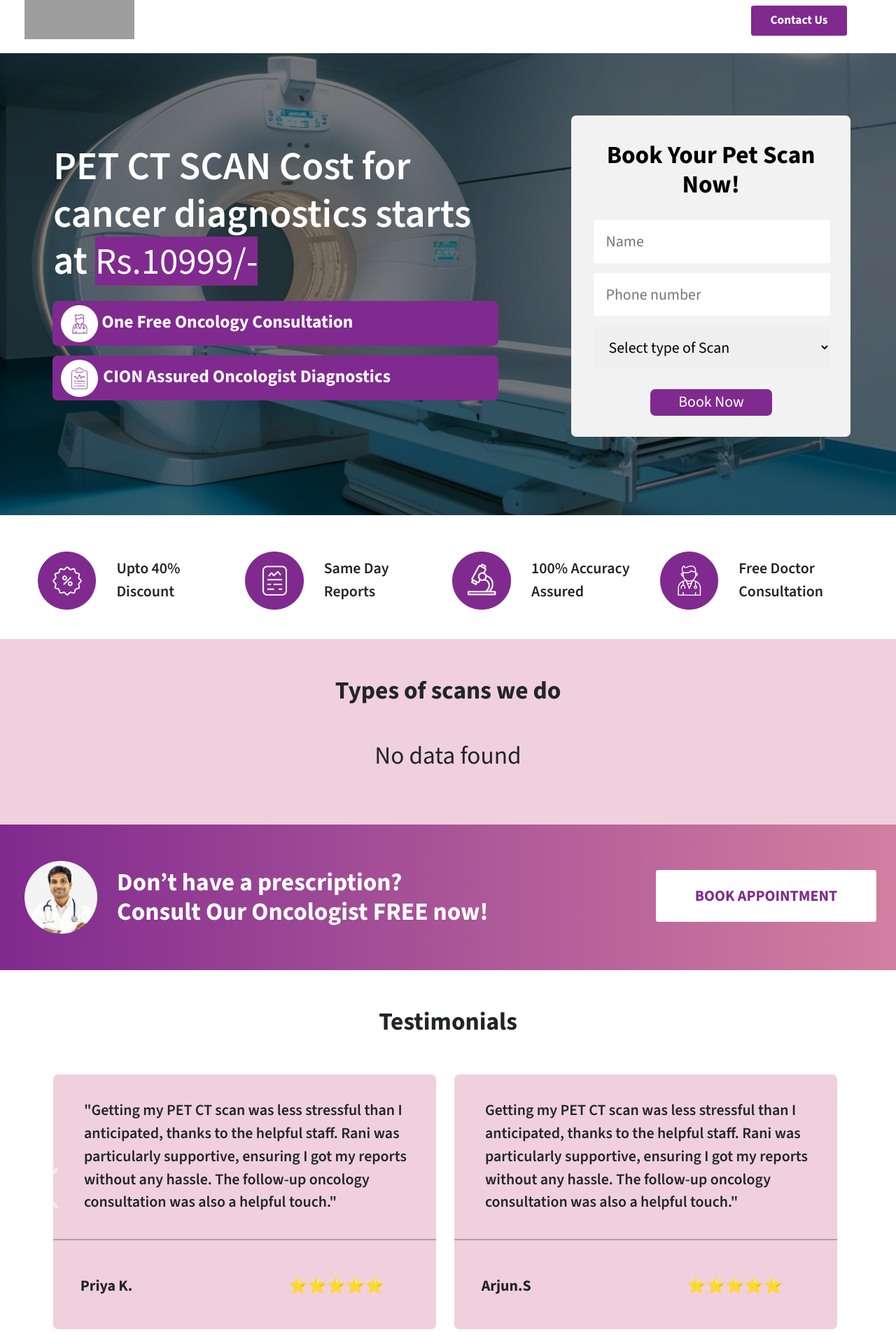
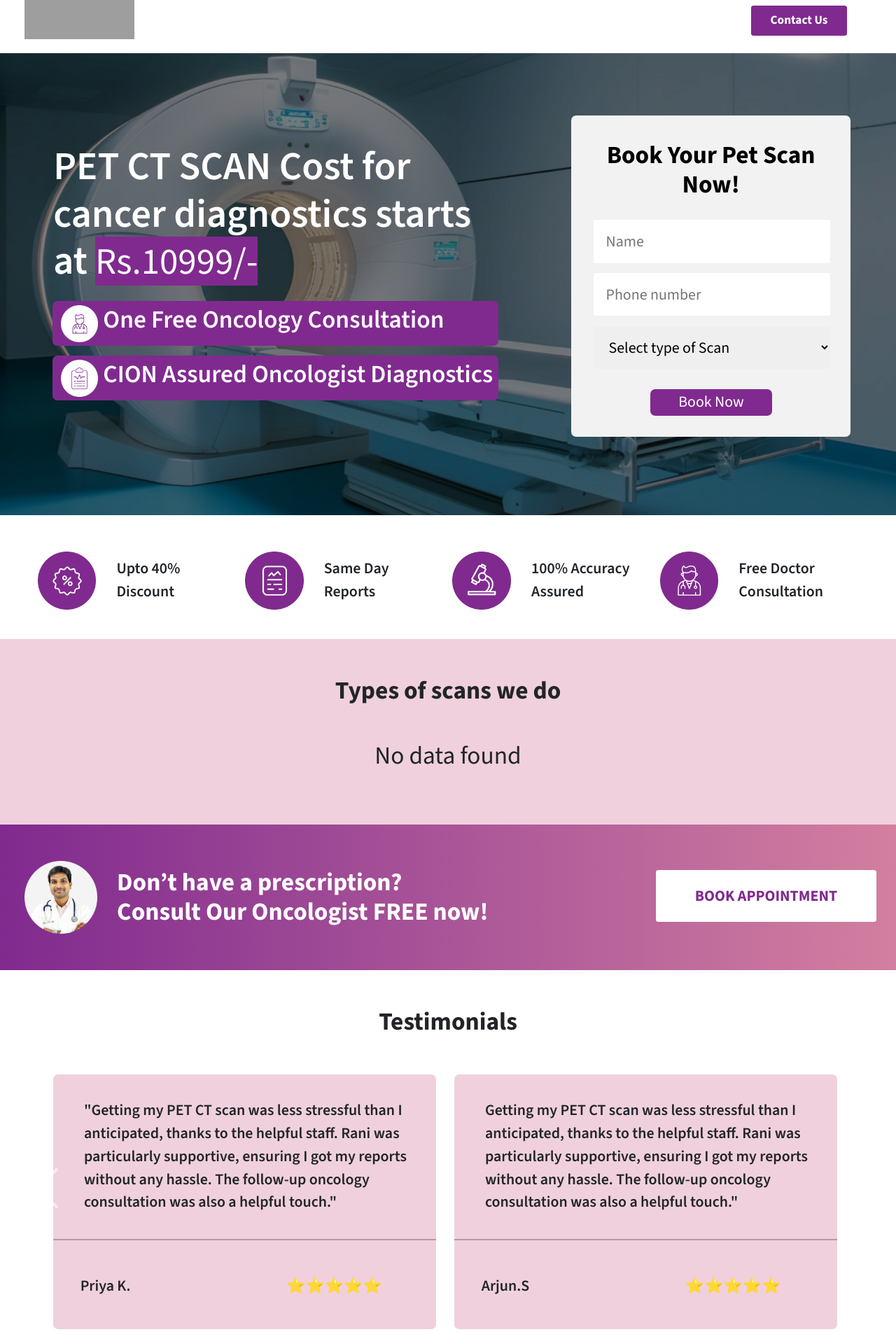
Before and after one commit to lavankumara2015/htdocs, a PHP site: page /copyFigma/index.php in a window 1280 px wide. Shown: the part 17-1920 px from the top of the page at 70% size. Run offline with PHP 8.4, Linux system fonts and the light colour scheme; data that the repository does not hold is empty; grey boxes are pictures that could not be loaded.

Commit message:
small changes

```diff
--- a/copyFigma/index.php
+++ b/copyFigma/index.php
@@ -5,7 +5,8 @@
     <!-- <meta http-equiv="refresh" content="1"> -->
     <meta charset="UTF-8">
     <meta name="viewport" content="width=device-width, initial-scale=1.0">
-    <title>Cancer Clinics</title>
+    <title>Cion Cancer Clinics</title>
+    <link rel="shortcut icon" href="./assests/Faviicon.png" type="image/x-icon">
     <link href="https://cdn.jsdelivr.net/npm/bootstrap@5.3.3/dist/css/bootstrap.min.css" rel="stylesheet" integrity="sha384-QWTKZyjpPEjISv5WaRU9OFeRpok6YctnYmDr5pNlyT2bRjXh0JMhjY6hW+ALEwIH" crossorigin="anonymous">
     <script src="https://cdn.jsdelivr.net/npm/bootstrap@5.3.3/dist/js/bootstrap.bundle.min.js" integrity="sha384-YvpcrYf0tY3lHB60NNkmXc5s9fDVZLESaAA55NDzOxhy9GkcIdslK1eN7N6jIeHz" crossorigin="anonymous"></script>
     <link rel="stylesheet" href="styles.css">
@@ -14,7 +15,6 @@
     <link href="https://fonts.googleapis.com/css2?family=Source+Sans+3:ital,wght@0,200..900;1,200..900&display=swap" rel="stylesheet">
 
 </head>
-
 <body>
 
     <!-- nav bar -->
--- a/copyFigma/styles.css
+++ b/copyFigma/styles.css
@@ -115,7 +115,6 @@
     display: grid;
     grid-template-columns: repeat(2, 1fr);
     place-items: center;
-    /* padding-top: 0.8rem; */
     margin: 1rem 0 0rem 0;
     width: 22.72rem;
     margin: 1rem 0 0rem 0;
@@ -156,7 +155,7 @@
     margin-right: 0.5454rem;
 }
 .container-assests li p {
-    font-weight: 400;
+    font-weight: 600;
     font-size: 1rem;
 }
 .our-services{
@@ -199,8 +198,8 @@
     font-size: 1rem;
 }
 .testimonial-card p,span {
-    font-size: var(--small-16-font);
-    font-weight: 800;
+    font-size: 1rem;
+    font-weight: 600;
 }
 .accordion-button {
     font-weight: 600;
@@ -233,9 +232,6 @@
     align-items: center;
    background-color: transparent;
     background-size: cover;
-    /* padding: 2rem;
-    position: relative;
-    top: 0.8rem; */
 }
 .container-types {
     display: grid;
@@ -325,7 +321,6 @@
     padding: 1.2rem;
     column-gap: 0.6rem;
     row-gap: 0.6rem;
-    /* background-color: var(--colorPink); */
 }
 .card button {
     padding: 0.2rem 1.2rem;
@@ -397,7 +392,7 @@
 .main-Free button {
     background-color: var(--bg-white);
     color: var(--bg);
-    font-weight: 600;
+    font-weight: 700;
     padding: 0rem;
     align-self: flex-start !important;
     border-radius: 0.1rem;
@@ -406,7 +401,7 @@
     font-size: 0.72rem;
     justify-content: center;
     display: flex;
-    align-items: self-end;
+    align-items: flex-end;
 
 }
 .main-Free>button>span {
@@ -468,7 +463,6 @@
 .accordion-button:not(.collapsed)::after {
     background-image: url('https://tse2.mm.bing.net/th?id=OIP.olprDojCA6ATaPKWOyB3UgHaHa&pid=Api&P=0&h=180');
 }
-
 .class-booknow {
     position: relative;
     left: 5rem;
@@ -481,7 +475,6 @@
     font-size: 1rem;
     padding: 0rem;
 }
-
 
 /* Large devices CsS code Starts From here */
 @media screen and (min-width : 768px) {
@@ -512,10 +505,10 @@
         height: 1.60rem;
         padding: 0;
         position: relative;
-    bottom: 0.4rem;
+       bottom: 0.4rem;
     }
     #a1 {
-        text-decoration: none;
+    text-decoration: none;
     border-radius: 0.1rem;
     position: relative;
     right: 2rem;
@@ -540,16 +533,13 @@
         top: 1rem;
         padding-left: 0.35rem;
     }
-
     .main-img {
         width: 100%;
     }
     .banner_form_image_section{
         display: grid;
         grid-template-columns: 1fr 1fr;
-
     }
-
     .card {
         width: 9.03rem !important;
         height: 6.7rem;
@@ -570,9 +560,7 @@
         display: flex;
         align-items: center;
         justify-content: space-between;
-
     }
-
     #Understanding {
         font-weight: 800;
         font-size: 1rem;
@@ -594,7 +582,6 @@
     .container-assests img {
         width: 1.3rem;
         height: 1.3rem;
-
     }
     .container-types {
         display: flex;
@@ -616,7 +603,6 @@
         display: flex;
         flex-direction: row;
         justify-content: space-between;
-        /* align-items: center; */
         flex-grow: 1;
         padding: 0.8rem;
     }
@@ -633,14 +619,11 @@
         display: flex;
         justify-content: center;
         align-items: center;
-
     }
     .main-Free>button>span {
      margin-left: 2.65rem;
-
 }
 .accordion-button::not(.collapsed)::before  {
-/* background-image: url('https://tse2.mm.bing.net/th?id=OIP.olprDojCA6ATaPKWOyB3UgHaHa&pid=Api&P=0&h=180'); */
      background-image: url("https://www.freepnglogos.com/uploads/plus-icon/plus-icon-plus-math-icon-download-icons-9.png");
 }
 .accordion-button:not(.collapsed)::before {
@@ -703,9 +686,7 @@
     .testimonial-single-card>span {
         padding-left: 1.1rem;
         font-size: 0.62rem;
-
     }
-
     .testimonial-card p {
         width: 15.48rem;
         font-size: 0.63rem;
@@ -723,7 +704,6 @@
         width: 14.5rem;
         height: 15.8rem;
     }
-
 .pet-ct .accordion {
     width: 16.71rem;
     margin-bottom: 1rem;
@@ -836,7 +816,6 @@
         top: 1rem;
         left: 1.5rem;
     }
-
     .card button {
         position: relative;
         bottom: 0.5rem;
@@ -853,7 +832,6 @@
         height: 1.75rem;
         font-size: var(--medium-33-font);
     }
-
     .class-booknow {
         position: relative;
         bottom: 1.2rem;
@@ -898,7 +876,6 @@
         justify-content: center;
         align-items: center;
     }
-
     .banner-first-container{
         background-image: none;
     }
@@ -927,7 +904,6 @@
     gap: .3rem;
    }
    .accordion-button:not(.collapsed) {
-    /* color: var(--bg); */
     background-color:#fff;
 }
 .accordion-header button {
@@ -975,9 +951,6 @@
 }
 
 }
-
-
-
 .md-device-carousel{
     display: none;
 }
```
Also changed, not shown: copyFigma/assests/Faviicon.png (added).
